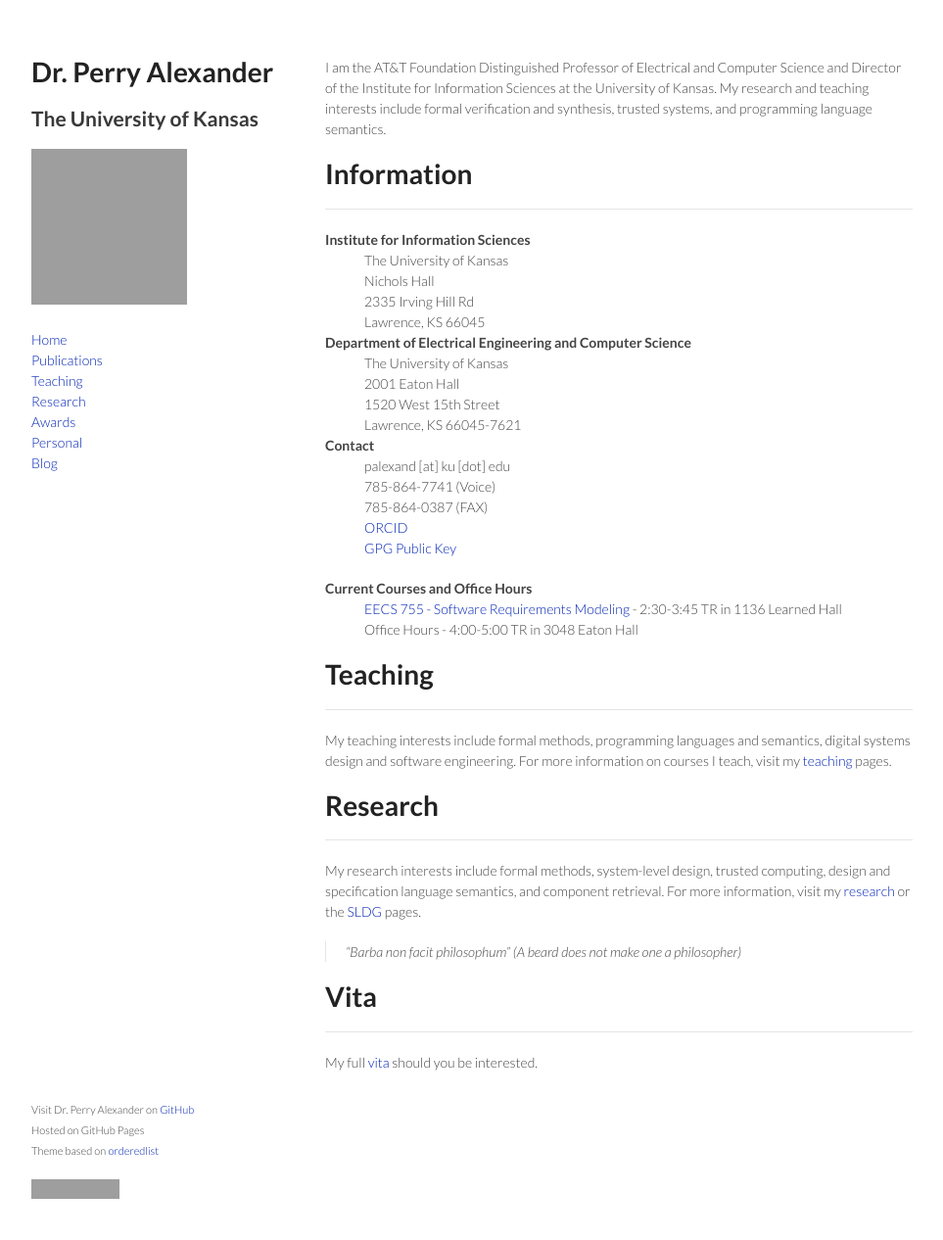
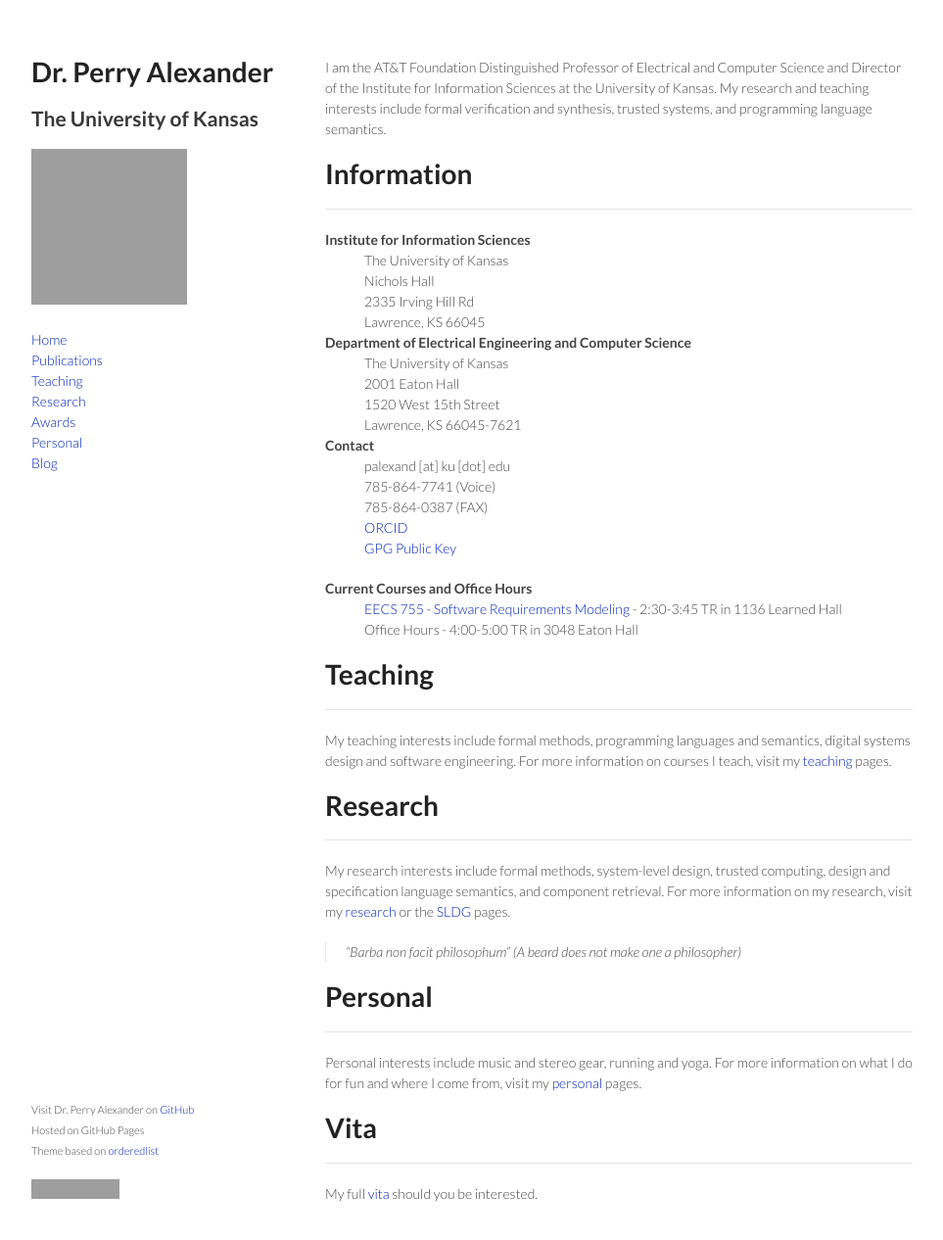
Before and after one commit to palexand/palexand.github.io, a Jekyll site: the page built from index.md, in a window 1280 px wide and 1299 px high. Shown: the top 1266 px of the window at 98% size, without its empty margins (158-1121 px from the left). Built offline with Jekyll 4.4.1, drawn with Linux system fonts in a browser that asks for light colours; grey boxes are pictures that could not be loaded.

Commit message:
updating front page

```diff
--- a/index.md
+++ b/index.md
@@ -53,11 +53,16 @@ pages.
 ----
 My research interests include formal methods, system-level design,
 trusted computing, design and specification language semantics, and
-component retrieval. For more information, visit my
+component retrieval. For more information on my research, visit my
 [research](research) or the [SLDG](http://ku-sldg.github.io) pages.
 
 > “Barba non facit philosophum” (A beard does not make one a philosopher)
 
+# Personal
+----
+Personal interests include music and stereo gear, running and yoga.
+For more information on what I do for fun and where I come from, visit
+my [personal](personal) pages.
 
 # Vita
 ----
```
